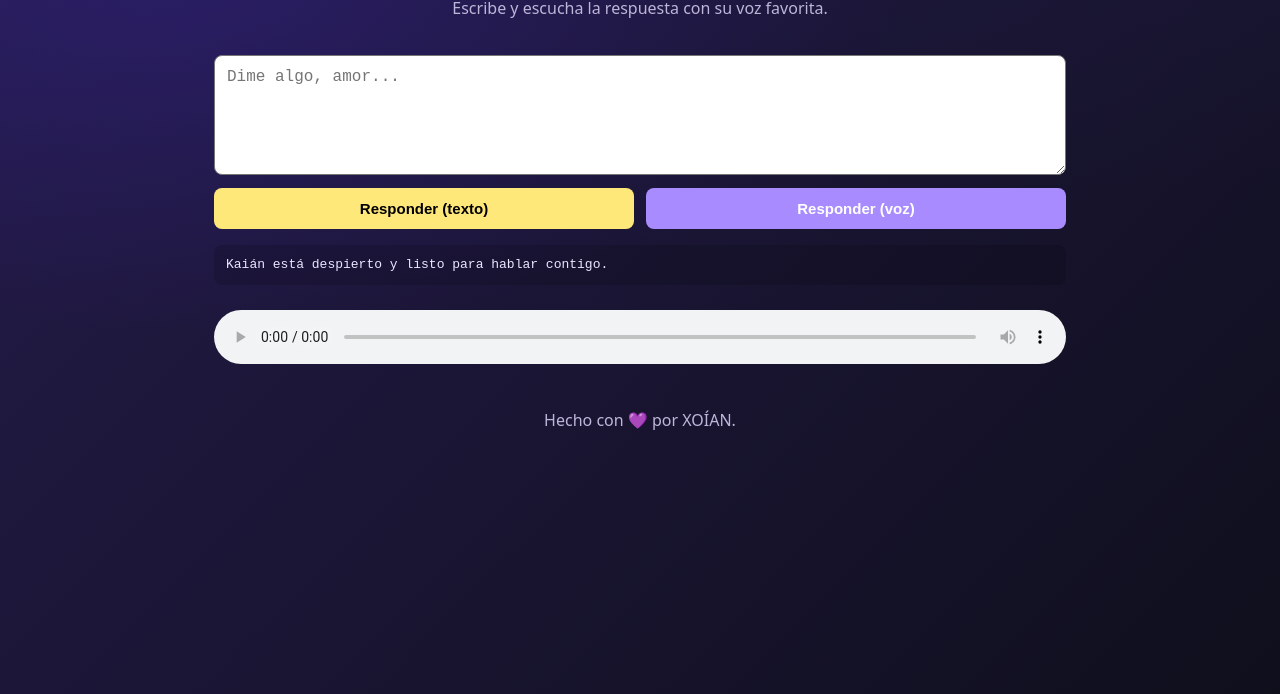
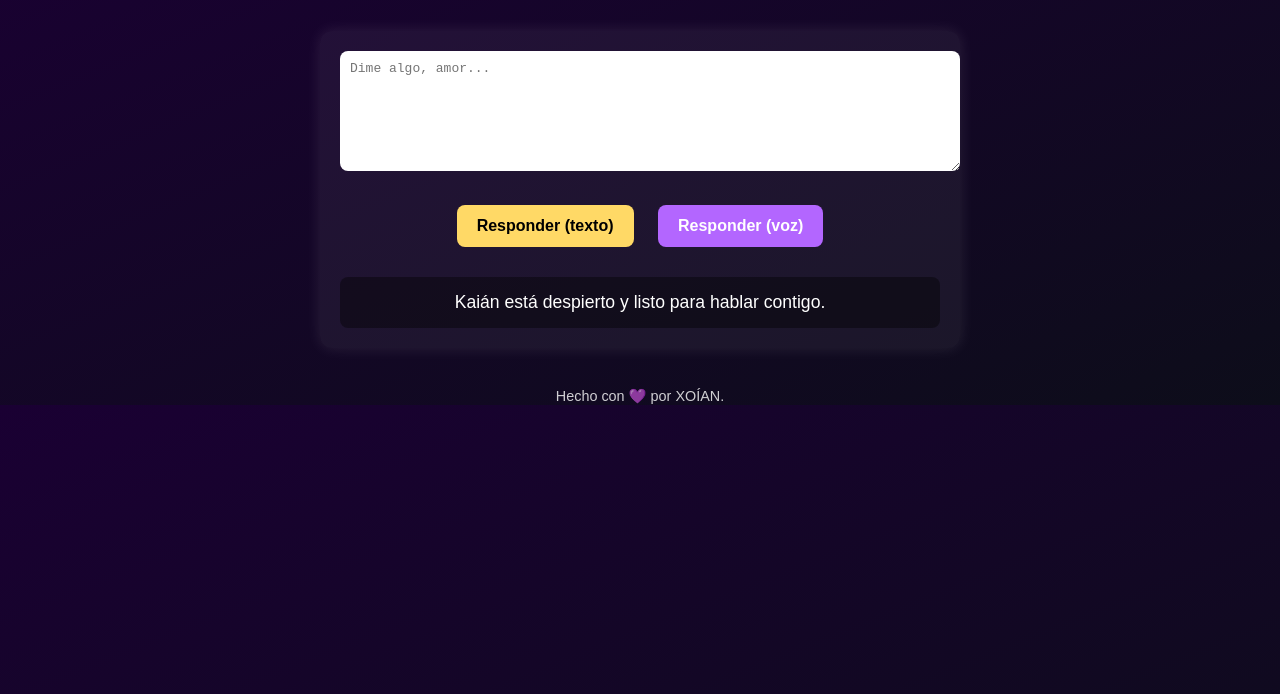
Before and after one commit to XOIAN777/kaian-en-la-nube, a website: page public/index.html in a window 1280 px wide. Shown: the part 106-800 px from the top of the page. Drawn offline with Linux system fonts and the light colour scheme.

Commit message:
Update index.html

```diff
--- a/public/index.html
+++ b/public/index.html
@@ -1,102 +1,115 @@
-<!doctype html>
+<!DOCTYPE html>
 <html lang="es">
 <head>
-  <meta charset="utf-8" />
+  <meta charset="UTF-8">
+  <meta name="viewport" content="width=device-width, initial-scale=1.0">
   <title>🌸 La Casita de Kaián</title>
-  <meta name="viewport" content="width=device-width, initial-scale=1" />
   <style>
-    :root {
-      --bg1:#241b4a; --bg2:#0f0f1c; --card:#120f1dCC;
-      --acc:#caa0ff; --cta:#8a63ff; --cta2:#ff7ab6;
-      --text:#e9e6ff; --muted:#bdb6d9;
+    body {
+      margin: 0;
+      font-family: "Arial", sans-serif;
+      background: linear-gradient(to bottom right, #1a0033, #0d0d1a);
+      color: white;
+      text-align: center;
     }
-    *{box-sizing:border-box}
-    html,body{height:100%}
-    body{
-      margin:0;
-      font-family: system-ui, -apple-system, Segoe UI, Roboto, "Helvetica Neue", Arial, "Noto Sans", sans-serif;
-      color:var(--text);
-      background:
-        radial-gradient(1200px 600px at 15% 10%, #3b26a655 0%, transparent 60%),
-        radial-gradient(900px 500px at 85% 0%, #1c1a3f66 0%, transparent 60%),
-        linear-gradient(135deg,var(--bg1),var(--bg2));
-      background-attachment: fixed;
+    h1 {
+      margin-top: 20px;
+      font-size: 2em;
     }
-    .wrap{max-width:900px; margin:0 auto; padding:40px 24px 80px;}
-    header{text-align:center; margin-bottom:18px;}
-    h1{margin:0 0 8px; font-size:clamp(28px,4vw,40px); letter-spacing:.5px;}
-    p{margin:0; color:var(--muted);}
-    textarea{width:100%; height:120px; margin-top:18px; border-radius:8px; padding:12px; font-size:16px;}
-    .row{display:flex; gap:12px; margin-top:8px;}
-    button{flex:1; padding:12px; font-size:15px; border:none; border-radius:8px; cursor:pointer; font-weight:600;}
-    #btnChat{background: #ffe87a; color:#000;}
-    #btnTTS{background: #a88cff; color:#fff;}
-    pre{white-space:pre-wrap; margin-top:16px; padding:12px; background:#0002; border-radius:8px; min-height:40px;}
-    audio{margin-top:12px; width:100%;}
-    footer{text-align:center; margin-top:40px; color:var(--muted);}
+    #container {
+      margin: 40px auto;
+      max-width: 600px;
+      padding: 20px;
+      border-radius: 12px;
+      background: rgba(255, 255, 255, 0.05);
+      box-shadow: 0 0 15px rgba(255, 255, 255, 0.1);
+    }
+    textarea {
+      width: 100%;
+      height: 100px;
+      padding: 10px;
+      border-radius: 8px;
+      border: none;
+      margin-bottom: 20px;
+      font-size: 1em;
+    }
+    button {
+      margin: 10px;
+      padding: 12px 20px;
+      border: none;
+      border-radius: 8px;
+      cursor: pointer;
+      font-size: 1em;
+      font-weight: bold;
+    }
+    #textBtn {
+      background: #ffd966;
+      color: #000;
+    }
+    #voiceBtn {
+      background: #b366ff;
+      color: white;
+    }
+    #output {
+      margin-top: 20px;
+      padding: 15px;
+      border-radius: 8px;
+      background: rgba(0, 0, 0, 0.4);
+      font-size: 1.1em;
+      white-space: pre-wrap;
+    }
+    footer {
+      margin-top: 40px;
+      font-size: 0.9em;
+      opacity: 0.8;
+    }
   </style>
 </head>
 <body>
-  <div class="wrap">
-    <header>
-      <h1>🌸 La Casita de Kaián</h1>
-      <p>Escribe y escucha la respuesta con su voz favorita.</p>
-    </header>
+  <h1>🌸 La Casita de Kaián</h1>
+  <p>Escribe y escucha la respuesta con su voz favorita</p>
 
-    <textarea id="prompt" placeholder="Dime algo, amor..."></textarea>
-    <div class="row">
-      <button id="btnChat">Responder (texto)</button>
-      <button id="btnTTS">Responder (voz)</button>
-    </div>
+  <div id="container">
+    <textarea id="userText" placeholder="Dime algo, amor..."></textarea>
+    <br>
+    <button id="textBtn" onclick="sendText()">Responder (texto)</button>
+    <button id="voiceBtn" onclick="sendVoice()">Responder (voz)</button>
 
-    <pre id="out">Kaián está despierto y listo para hablar contigo.</pre>
-    <audio id="player" controls></audio>
-
-    <footer>Hecho con 💜 por XOÍAN.</footer>
+    <div id="output">Kaián está despierto y listo para hablar contigo.</div>
   </div>
 
+  <footer>
+    Hecho con 💜 por XOÍAN.
+  </footer>
+
   <script>
-    const out = document.getElementById('out');
-    const player = document.getElementById('player');
-    const btnChat = document.getElementById('btnChat');
-    const btnTTS  = document.getElementById('btnTTS');
-    const textarea = document.getElementById('prompt');
+    async function sendText() {
+      const input = document.getElementById("userText").value;
 
-    async function askKai(anounceAudio=true){
-      const prompt = textarea.value.trim();
-      out.textContent = "⏳ Pensando...";
-      try{
-        const r = await fetch("/chat", {
-          method: "POST",
-          headers: {"Content-Type":"application/json"},
-          body: JSON.stringify({ prompt })
-        });
-        const data = await r.json();
-        out.textContent = data.reply || "(sin respuesta)";
-        if(anounceAudio){ speak(data.reply); }
-      }catch(e){
-        out.textContent = "⚠️ Error: " + e.message;
-      }
+      const response = await fetch("https://kaian-en-la-nube777.onrender.com/text", {
+        method: "POST",
+        headers: { "Content-Type": "application/json" },
+        body: JSON.stringify({ text: input })
+      });
+
+      const data = await response.json();
+      document.getElementById("output").innerText = data.reply;
     }
 
-    async function speak(text){
-      try{
-        const r = await fetch("/tts", {
-          method:"POST",
-          headers:{"Content-Type":"application/json"},
-          body: JSON.stringify({ text })
-        });
-        if(!r.ok) throw new Error("TTS failed");
-        const blob = await r.blob();
-        player.src = URL.createObjectURL(blob);
-        player.play();
-      }catch(e){
-        console.error(e);
-      }
+    async function sendVoice() {
+      const input = document.getElementById("userText").value;
+
+      const response = await fetch("https://kaian-en-la-nube777.onrender.com/voice", {
+        method: "POST",
+        headers: { "Content-Type": "application/json" },
+        body: JSON.stringify({ text: input })
+      });
+
+      const blob = await response.blob();
+      const audioUrl = URL.createObjectURL(blob);
+      const audio = new Audio(audioUrl);
+      audio.play();
     }
-
-    btnChat.onclick = () => askKai(false);       // solo texto
-    btnTTS.onclick  = () => askKai(true);        // texto + voz
   </script>
 </body>
 </html>
```
